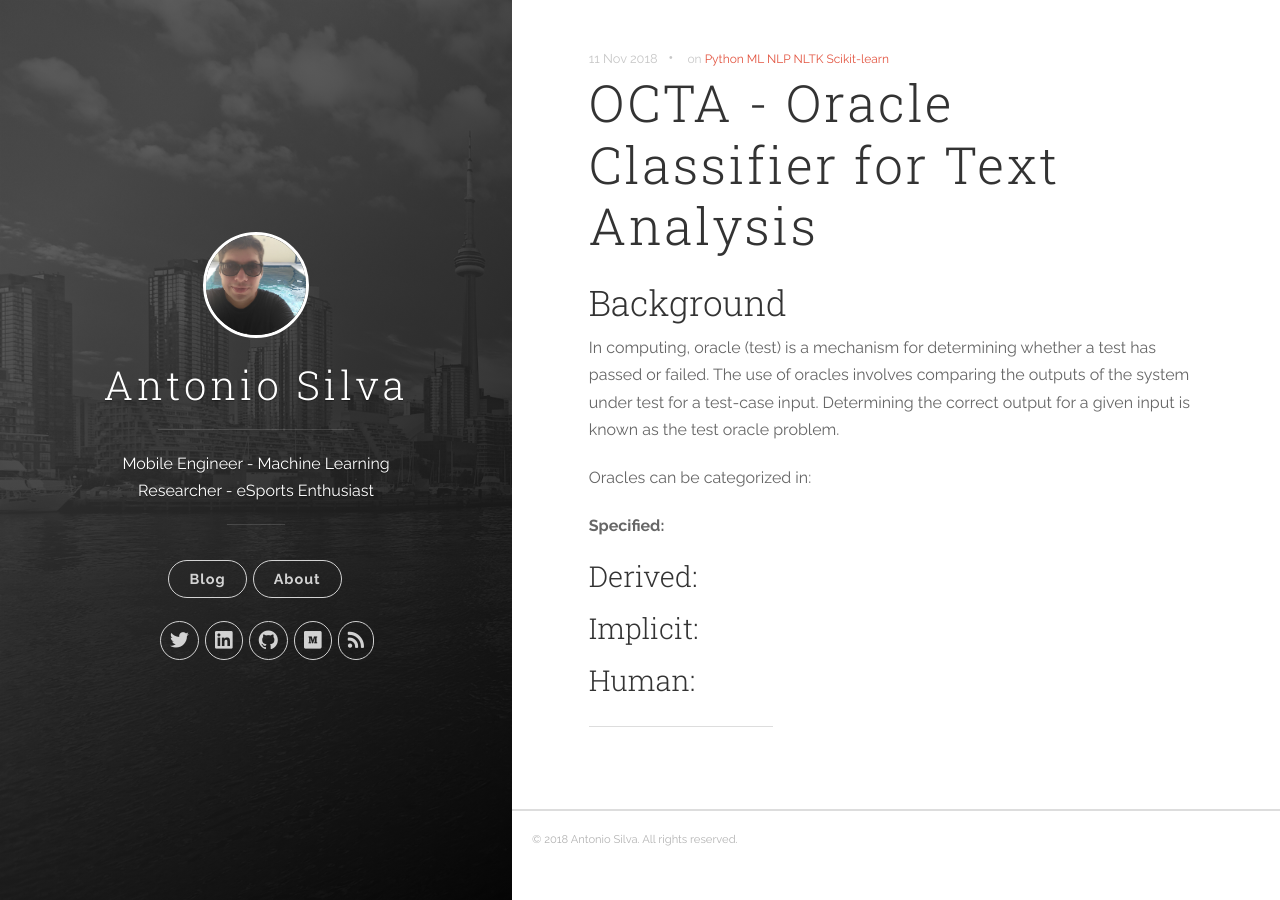
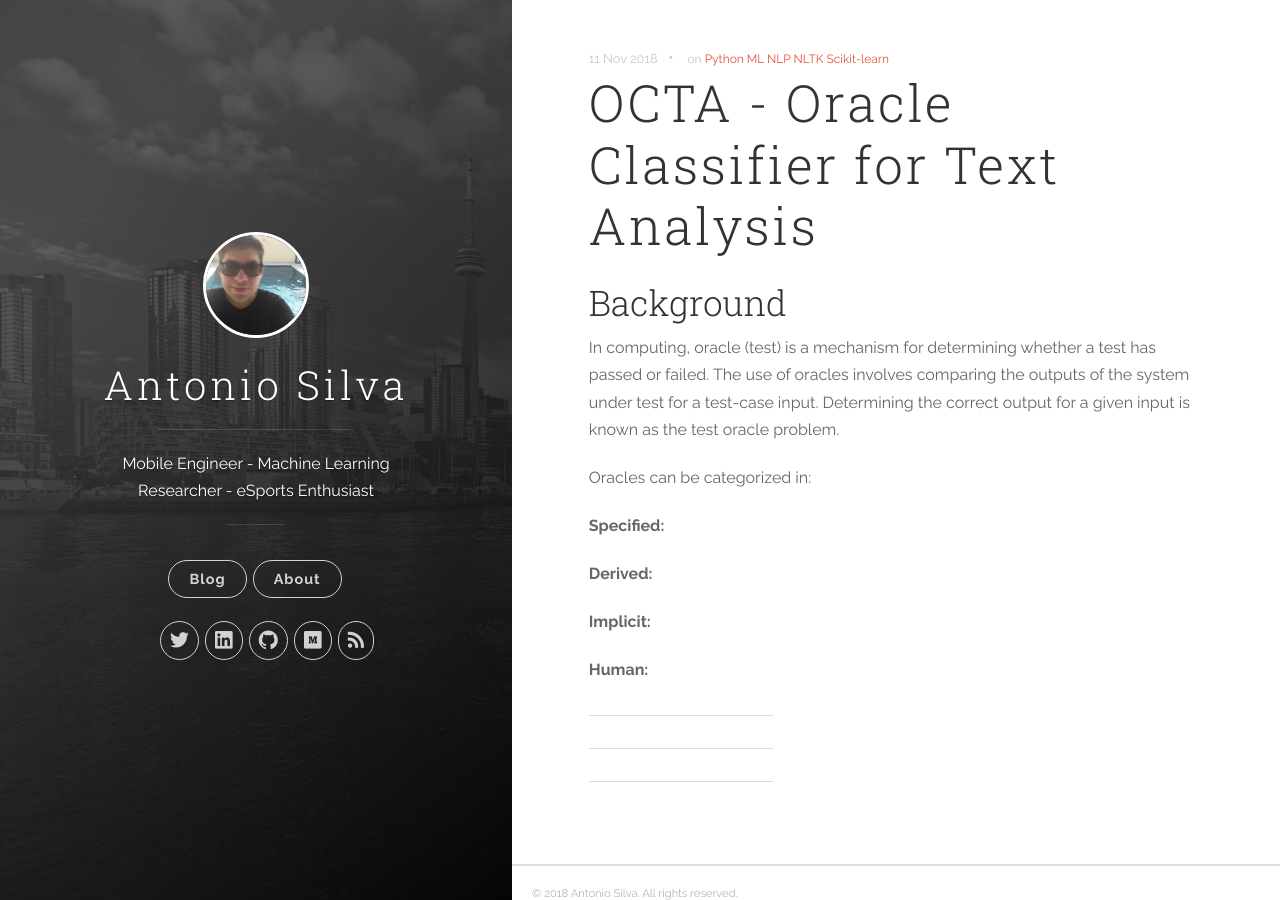
Before and after one commit to antoniosj/antoniosj.github.io, a Jekyll site: the page built from _posts/2018-11-11-octa.markdown, in a window 1280 px wide. Built offline with Jekyll 4.4.1, drawn with Linux system fonts in a browser that asks for light colours.

Commit message:
Update 2018-11-11-octa.markdown

```diff
--- a/_posts/2018-11-11-octa.markdown
+++ b/_posts/2018-11-11-octa.markdown
@@ -14,13 +14,12 @@ Determining the correct output for a given input is known as the test oracle pro
 
 **Specified:**
 
+**Derived:**
 
-### Derived:
+**Implicit:**
 
-### Implicit:
-
-### Human:
+**Human:**
 
 
 
-<hr>
+<hr><hr><hr>
```
